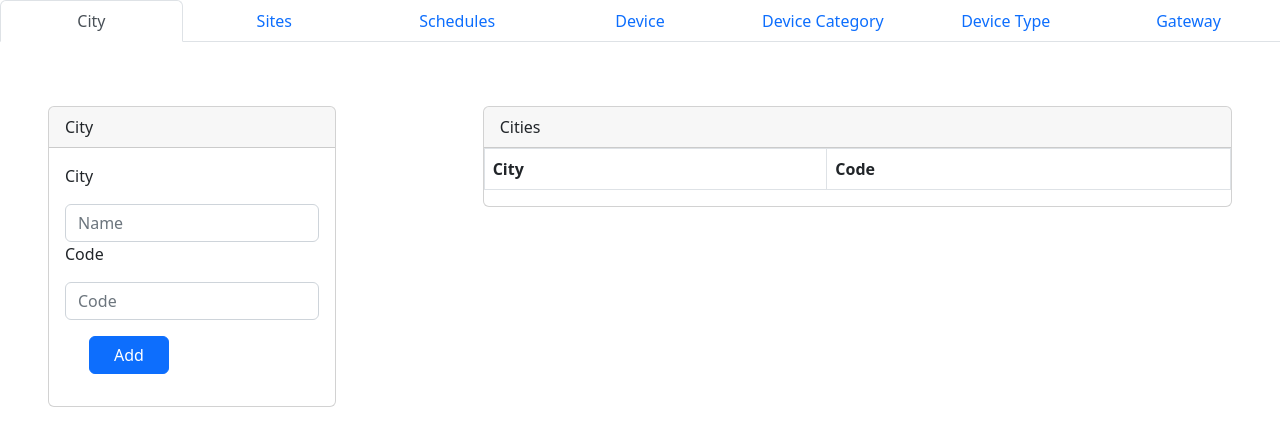
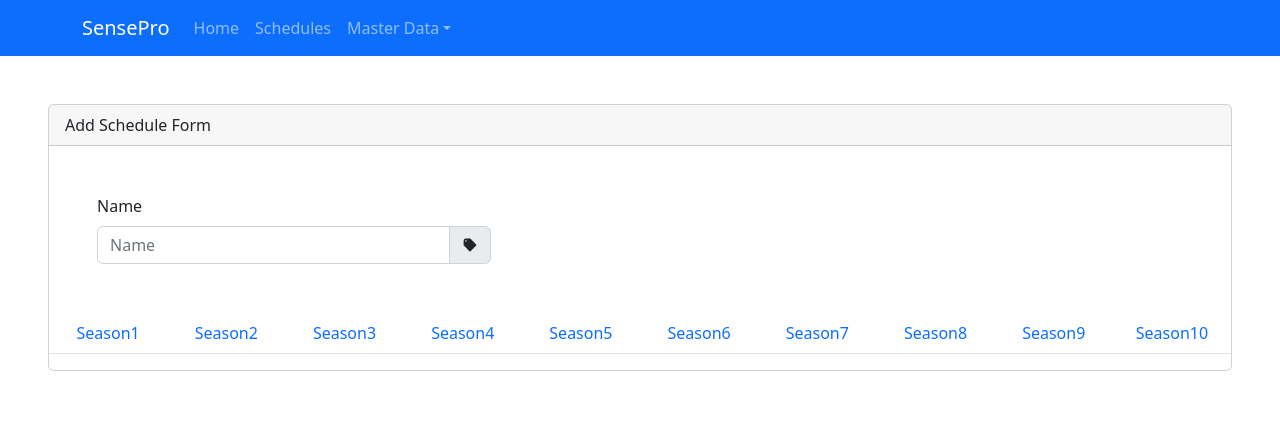
Before and after one commit to thworks-team/ac-automation-ui, a React (Create React App) app: page / in a window 1280 px wide. Shown: the top 446 px of the page. Built offline with nearby package versions, Linux system fonts and the light colour scheme.

Commit message:
Add header component

```diff
--- a/src/App.js
+++ b/src/App.js
@@ -2,16 +2,31 @@ import ReactDOM from "react-dom/client";
 import { BrowserRouter, Routes, Route } from "react-router-dom";
 import AddCategory from "./pages/DeviceCategory/DeviceCategory";
 import AddDevice from "./pages/DeviceType/DeviceType";
-import Tabs from "./components/Tab/Tabs";
+import Header from "./components/Header/Header";
+
+import City from './pages/City/City';
+import DeviceCategory from './pages/DeviceCategory/DeviceCategory';
+import DeviceType from "./pages/DeviceType/DeviceType";
+import Gateway from './pages/Gateway/Gateway';
+// import SitesList from './pages/SitesList/Sites';
+import Sites from './pages/Sites/Sites';
+import Device from './pages/Device/Device';
+import Schedules from './pages/Schedules/Schedules';
 
 export default function App() {
   return (
     <BrowserRouter>
-    <Tabs/>
-      {/* <Routes>
-        <Route path="/" element={<AddDevice />}/>
-        <Route path="/addcategory" element={<AddCategory />}/>
-      </Routes> */}
+    <Header/>
+      <Routes>
+        <Route path="/" element={<Schedules />}/>
+        <Route path="/schedules" element={<Schedules />}/>
+        <Route path="/city" element={<City />}/>
+        <Route path="/device-category" element={<DeviceCategory />}/>
+        <Route path="/device-type" element={<DeviceType />}/>
+        <Route path="/gateway" element={<Gateway />}/>
+        <Route path="/sites" element={<Sites />}/>
+        <Route path="/device" element={<Device />}/>
+      </Routes>
     </BrowserRouter>
   );
 }
--- /dev/null
+++ b/src/components/Header/Header.js
@@ -0,0 +1,40 @@
+import Container from 'react-bootstrap/Container';
+import Nav from 'react-bootstrap/Nav';
+import Navbar from 'react-bootstrap/Navbar';
+import NavDropdown from 'react-bootstrap/NavDropdown';
+
+function Header() {
+  return (
+    <Navbar bg="primary" variant="dark">
+      <Container>
+        <Navbar.Brand href="/">SensePro</Navbar.Brand>
+        <Navbar.Toggle aria-controls="basic-navbar-nav" />
+        <Navbar.Collapse id="basic-navbar-nav">
+          <Nav className="me-auto">
+            <Nav.Link href="/">Home</Nav.Link>
+            <Nav.Link href="/schedules">Schedules</Nav.Link>
+            <NavDropdown title="Master Data" id="basic-nav-dropdown">
+              <NavDropdown.Item href="/city">City</NavDropdown.Item>
+              <NavDropdown.Item href="/sites">
+                Sites
+              </NavDropdown.Item>
+              <NavDropdown.Item href="/device">
+                Device
+              </NavDropdown.Item>
+              <NavDropdown.Item href="/gateway">
+                Gateway
+              </NavDropdown.Item>
+              <NavDropdown.Item href="/device-category">DeviceCategory</NavDropdown.Item>
+              <NavDropdown.Divider />
+              <NavDropdown.Item href="/device-type">
+                DeviceType
+              </NavDropdown.Item>
+            </NavDropdown>
+          </Nav>
+        </Navbar.Collapse>
+      </Container>
+    </Navbar>
+  );
+}
+
+export default Header;
--- a/src/components/Tab/Tabs.js
+++ /dev/null
@@ -1,45 +0,0 @@
-import Tab from 'react-bootstrap/Tab';
-import Tabs from 'react-bootstrap/Tabs';
-import City from '../../pages/City/City';
-import DeviceCategory from '../../pages/DeviceCategory/DeviceCategory';
-import DeviceType from "../../pages/DeviceType/DeviceType";
-import Gateway from '../../pages/Gateway/Gateway';
-// import SitesList from '../../pages/SitesList/Sites';
-import Sites from '../../pages/Sites/Sites';
-import Device from '../../pages/Device/Device';
-import Schedules from '../../pages/Schedules/Schedules'
-
-const Main = () => {
-  return (
-    <Tabs
-      defaultActiveKey="city"
-      id="justify-tab-example"
-      className="mb-3"
-      justify
-    >
-      <Tab eventKey="city" title="City">
-        <City />
-      </Tab>
-      <Tab eventKey="sites" title="Sites">
-        <Sites />
-      </Tab>
-      <Tab eventKey="schedules" title="Schedules">
-        <Schedules />
-      </Tab>
-      <Tab eventKey="device" title="Device">
-        <Device />
-      </Tab>
-      <Tab eventKey="deviceCategory" title="Device Category">
-        <DeviceCategory />
-      </Tab>
-      <Tab eventKey="deviceType" title="Device Type">
-        <DeviceType />
-      </Tab>
-      <Tab eventKey="gateway" title="Gateway">
-        <Gateway />
-      </Tab>
-    </Tabs>
-  );
-}
-
-export default Main;
```
